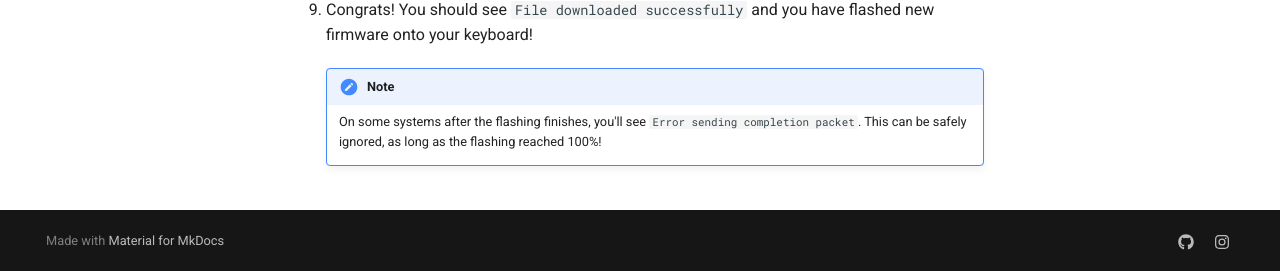
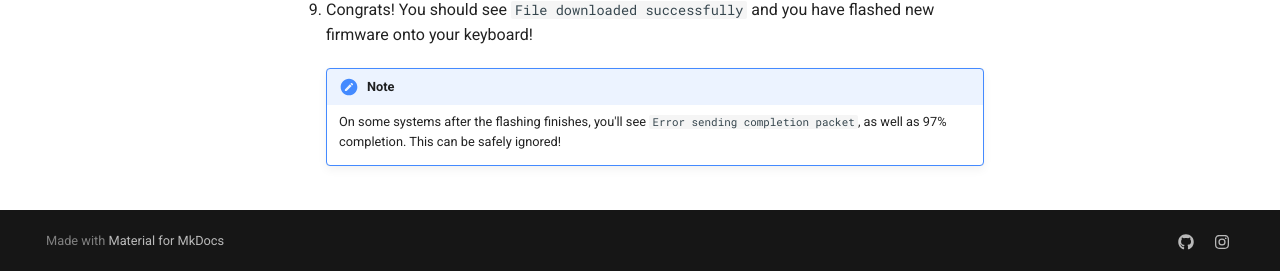
Before and after one commit to cannonkeys/ck-docs, an MkDocs documentation site: the page built from docs/flashing.md, in a window 1280 px wide and 900 px high, scrolled down 509 px. Shown: the part 626-897 px from the top of the window. Built offline with MkDocs 1.6.1 and Material for MkDocs 9.7.7, drawn with Linux system fonts in a browser that asks for light colours; comment, search, counter and statistics services are not loaded.

Commit message:
Update caveat

```diff
--- a/docs/flashing.md
+++ b/docs/flashing.md
@@ -22,4 +22,4 @@ This includes the Practice60, Ortho60, and Ortho48
  1. Congrats! You should see `File downloaded successfully` and you have flashed new firmware onto your keyboard!
 
     !!! Note
-        On some systems after the flashing finishes, you'll see `Error sending completion packet`. This can be safely ignored, as long as the flashing reached 100%!
+        On some systems after the flashing finishes, you'll see `Error sending completion packet`, as well as 97% completion. This can be safely ignored!
```
